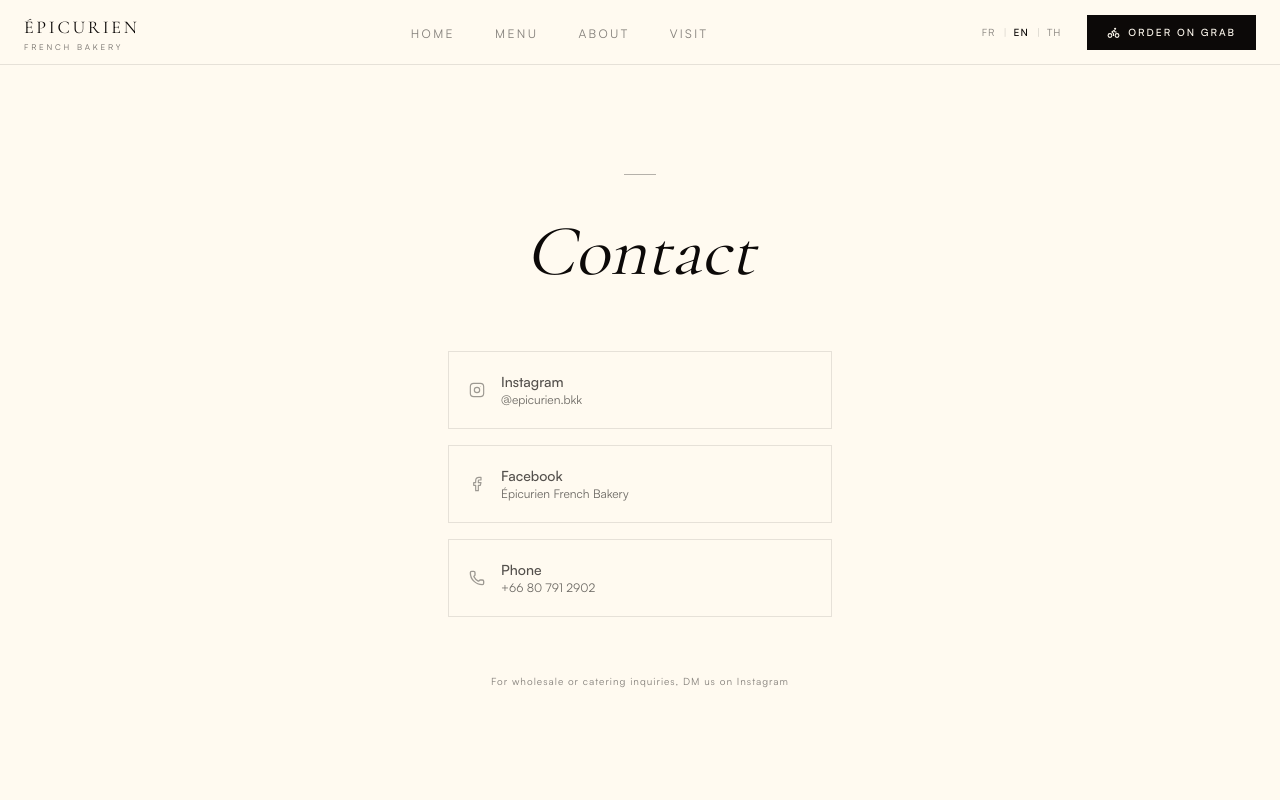
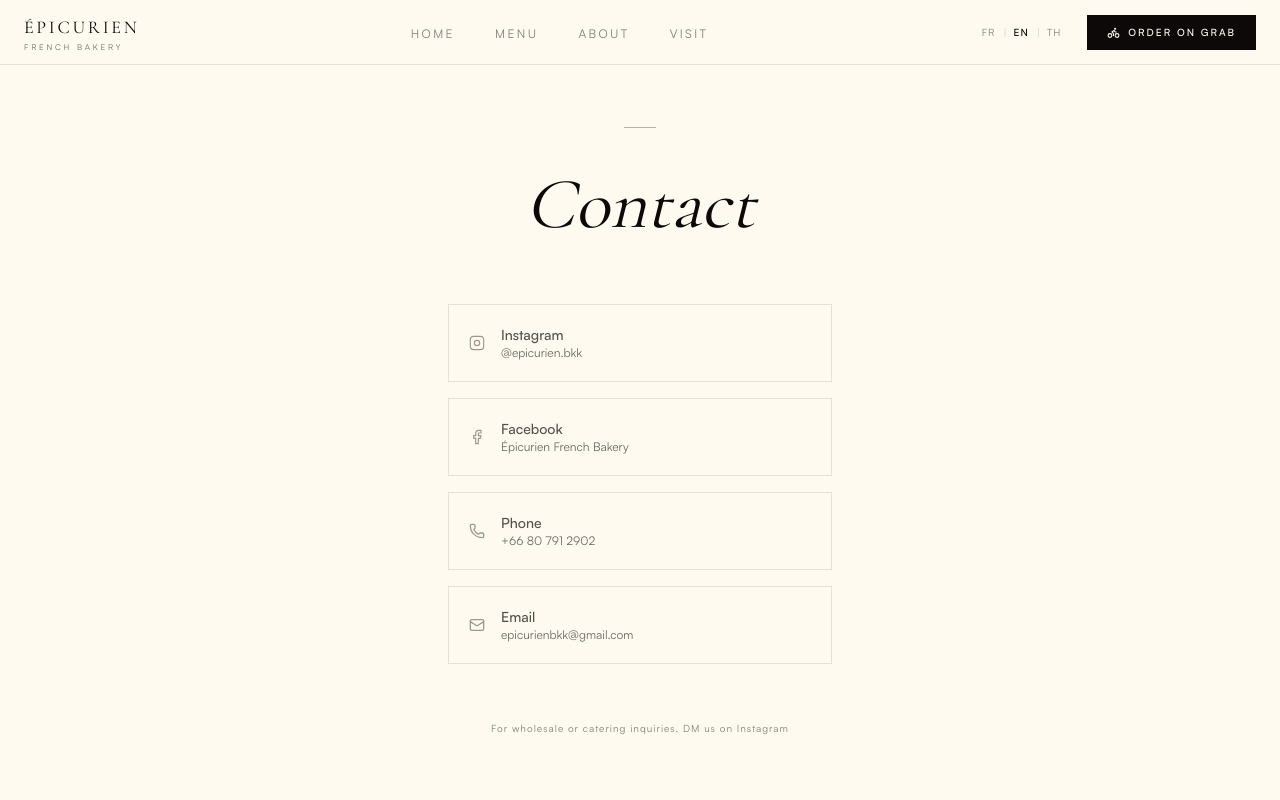
Before and after one commit to Jpmgarza/EPICURIEN-BAKERY, a Next.js app: page /en/contact in a window 1280 px wide. Shown: the top 800 px of the page. Built offline with nearby package versions, Linux system fonts and the light colour scheme.

Commit message:
Add email to contact page
Co-Authored-By: Claude Sonnet 4.6 <noreply@anthropic.com>

```diff
--- a/src/components/sections/contact/ContactContent.tsx
+++ b/src/components/sections/contact/ContactContent.tsx
@@ -1,7 +1,7 @@
 "use client";
 
 import { PageTransition } from "@/components/layout/PageTransition";
-import { Phone } from "lucide-react";
+import { Phone, Mail } from "lucide-react";
 import { InstagramIcon, FacebookIcon } from "@/components/shared/SocialIcons";
 import { useLang } from "@/lib/lang";
 
@@ -60,6 +60,19 @@ export function ContactContent() {
               <p className="font-satoshi text-xs opacity-60">{t.visit.phone}</p>
             </div>
           </a>
+
+          <a
+            href="mailto:epicurienbkk@gmail.com"
+            className="flex items-center gap-4 p-5 border border-[var(--secondary-brand)]/10 hover:border-[var(--secondary-brand)]/30 text-[var(--secondary-brand)] transition-all group"
+          >
+            <Mail size={16} className="text-[var(--secondary-brand)] opacity-40 shrink-0" />
+            <div className="text-left">
+              <p className="font-satoshi font-medium text-sm opacity-70 group-hover:opacity-100 transition-opacity">
+                {t.contact.emailLabel}
+              </p>
+              <p className="font-satoshi text-xs opacity-60">{t.contact.emailAddress}</p>
+            </div>
+          </a>
         </div>
 
         <p className="font-satoshi text-[var(--secondary-brand)] opacity-50 text-[10px] tracking-widest mt-14 max-w-xs leading-relaxed">
--- a/src/lib/lang/en.ts
+++ b/src/lib/lang/en.ts
@@ -150,6 +150,8 @@ const en = {
     facebookLabel: "Facebook",
     facebookHandle: "Épicurien French Bakery",
     phoneLabel: "Phone",
+    emailLabel: "Email",
+    emailAddress: "epicurienbkk@gmail.com",
     wholesale: "For wholesale or catering inquiries, DM us on Instagram",
   },
   testimonials: {
--- a/src/lib/lang/fr.ts
+++ b/src/lib/lang/fr.ts
@@ -153,6 +153,8 @@ const fr: Dict = {
     facebookLabel: "Facebook",
     facebookHandle: "Épicurien Boulangerie Française",
     phoneLabel: "Téléphone",
+    emailLabel: "E-mail",
+    emailAddress: "epicurienbkk@gmail.com",
     wholesale: "Pour les commandes en gros ou traiteur, contactez-nous sur Instagram.",
   },
   testimonials: {
--- a/src/lib/lang/th.ts
+++ b/src/lib/lang/th.ts
@@ -152,6 +152,8 @@ const th: Dict = {
     facebookLabel: "Facebook",
     facebookHandle: "Épicurien เบเกอรี่ฝรั่งเศส",
     phoneLabel: "โทรศัพท์",
+    emailLabel: "อีเมล",
+    emailAddress: "epicurienbkk@gmail.com",
     wholesale: "สำหรับการสอบถามขายส่งหรือจัดเลี้ยง ส่ง DM มาทาง Instagram",
   },
   testimonials: {
```
